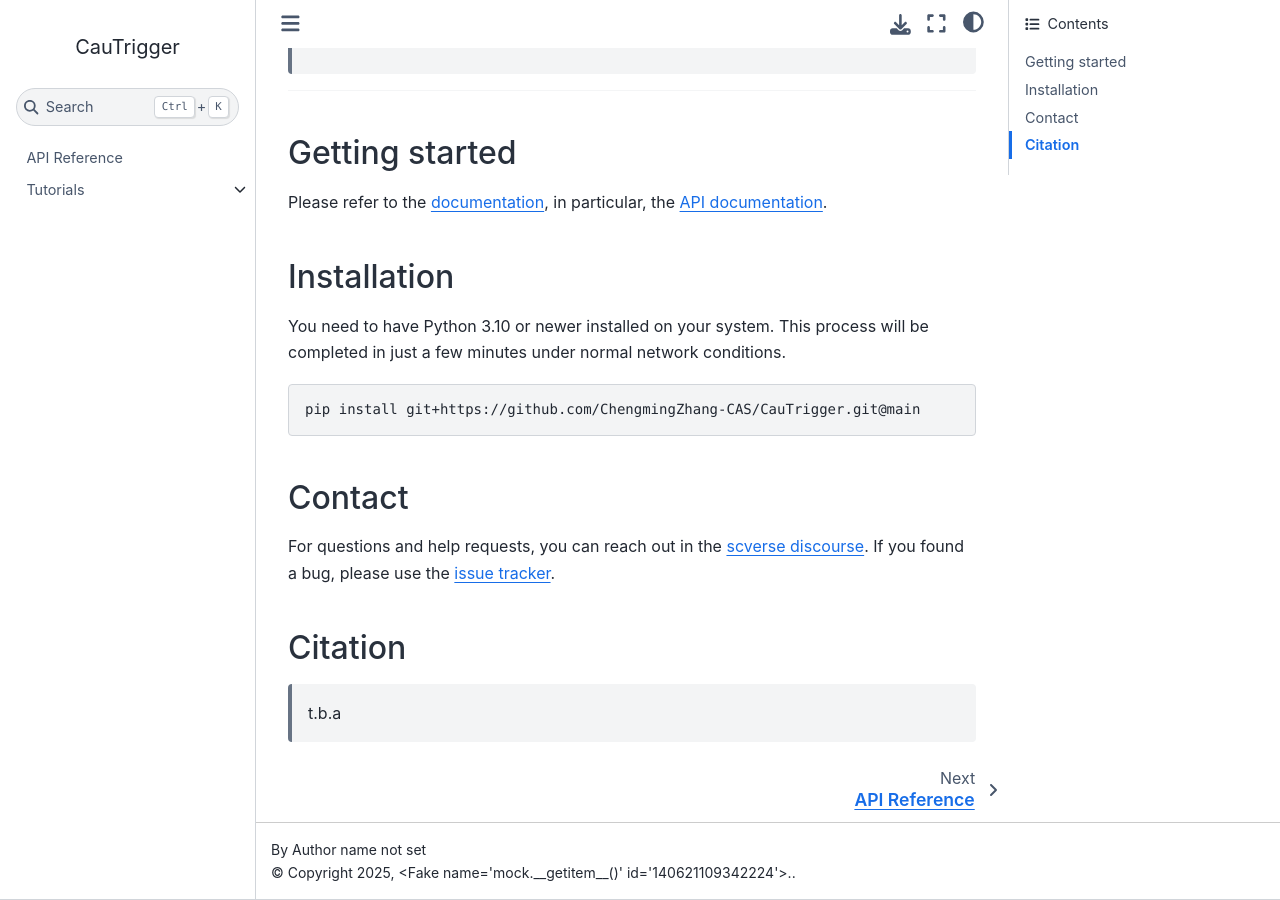
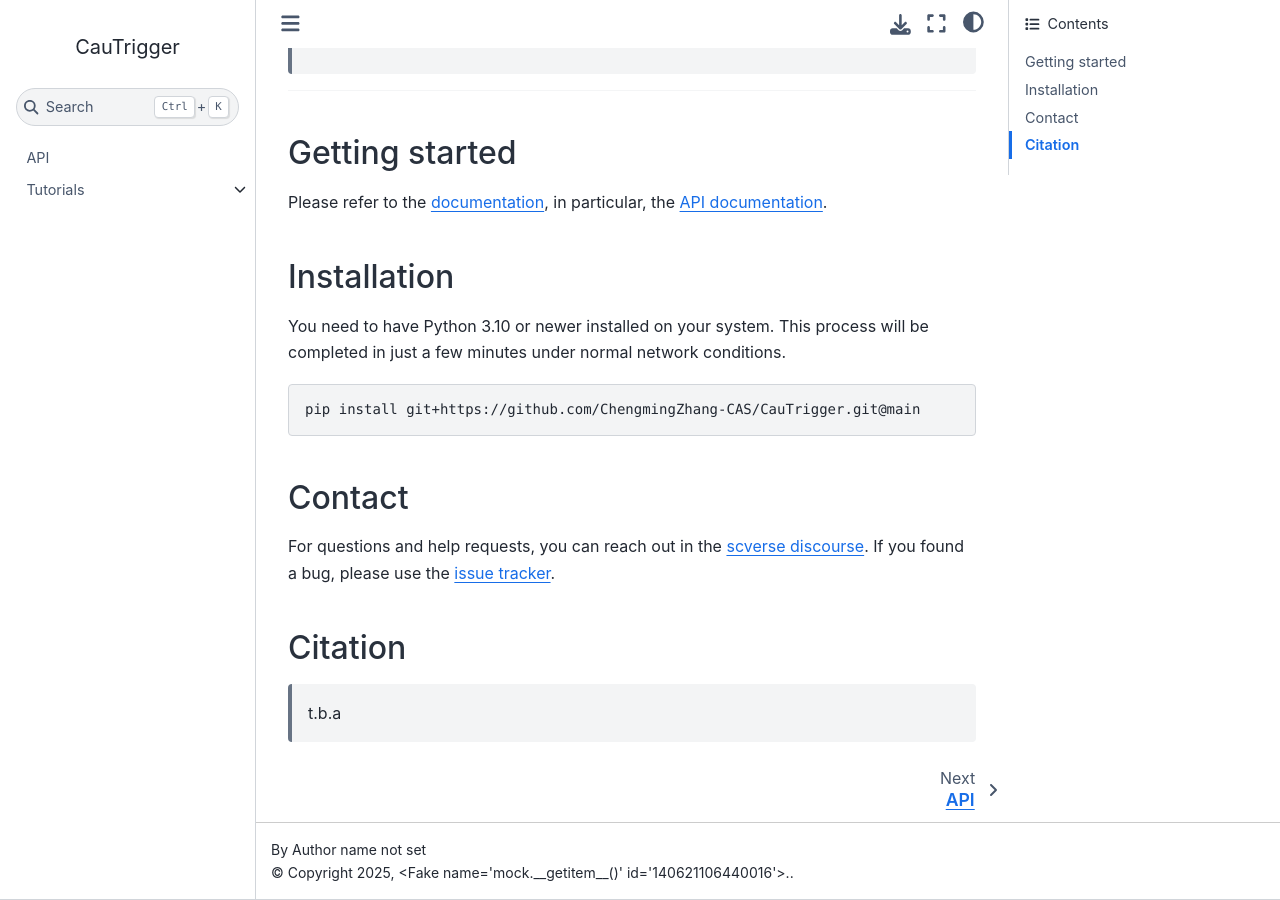
Before and after one commit to ChengmingZhang-CAS/CauTrigger, a Sphinx documentation site: the page built from docs/index.md, in a window 1280 px wide and 900 px high, scrolled down 632 px. Built offline with Sphinx 7.4.7 and the Sphinx Book theme 1.1.4, drawn with Linux system fonts in a browser that asks for light colours; pages that are not in the unit, such as notebooks, are missing from menus; the version number is read from the project's files by our own code.

````diff
--- a/docs/api.md
+++ b/docs/api.md
@@ -1,4 +1,4 @@
-# API Reference
+# API
 
 ```{eval-rst}
 .. automodule:: cautrigger.causaleffect
````
